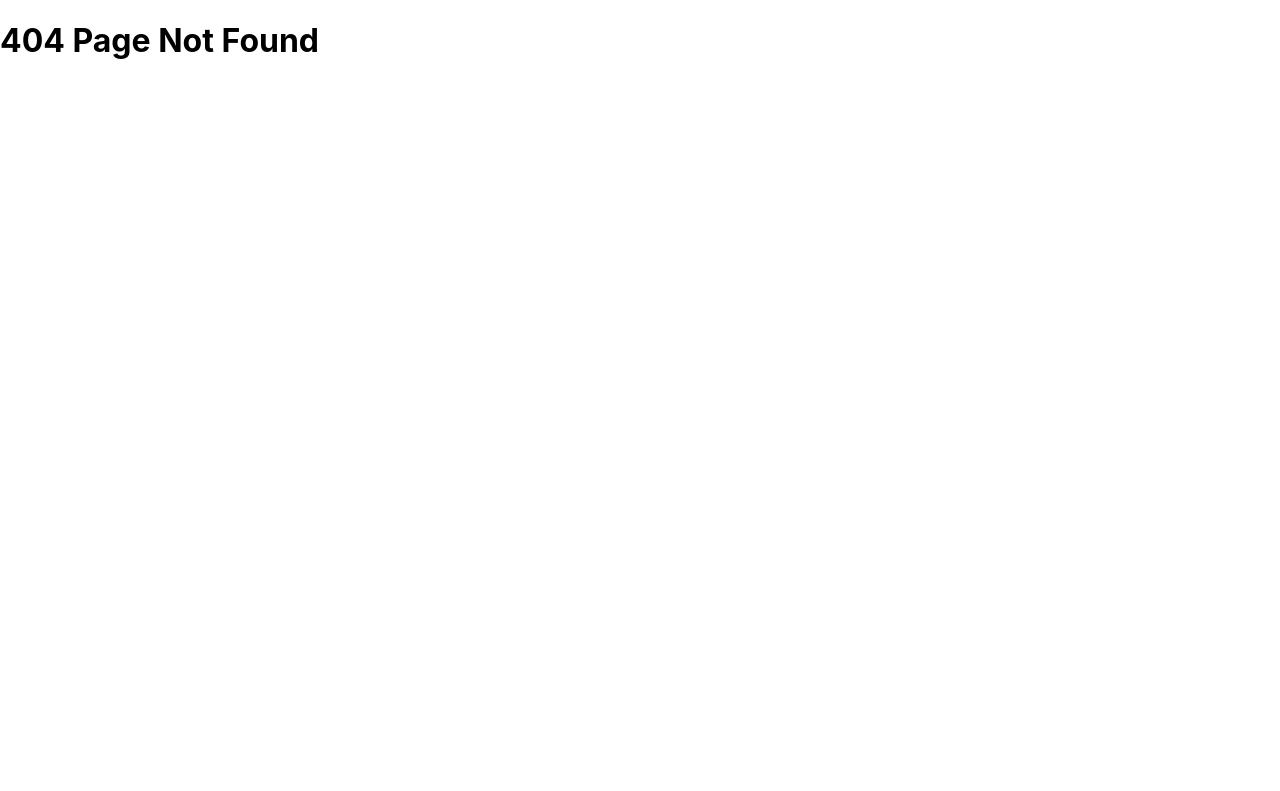
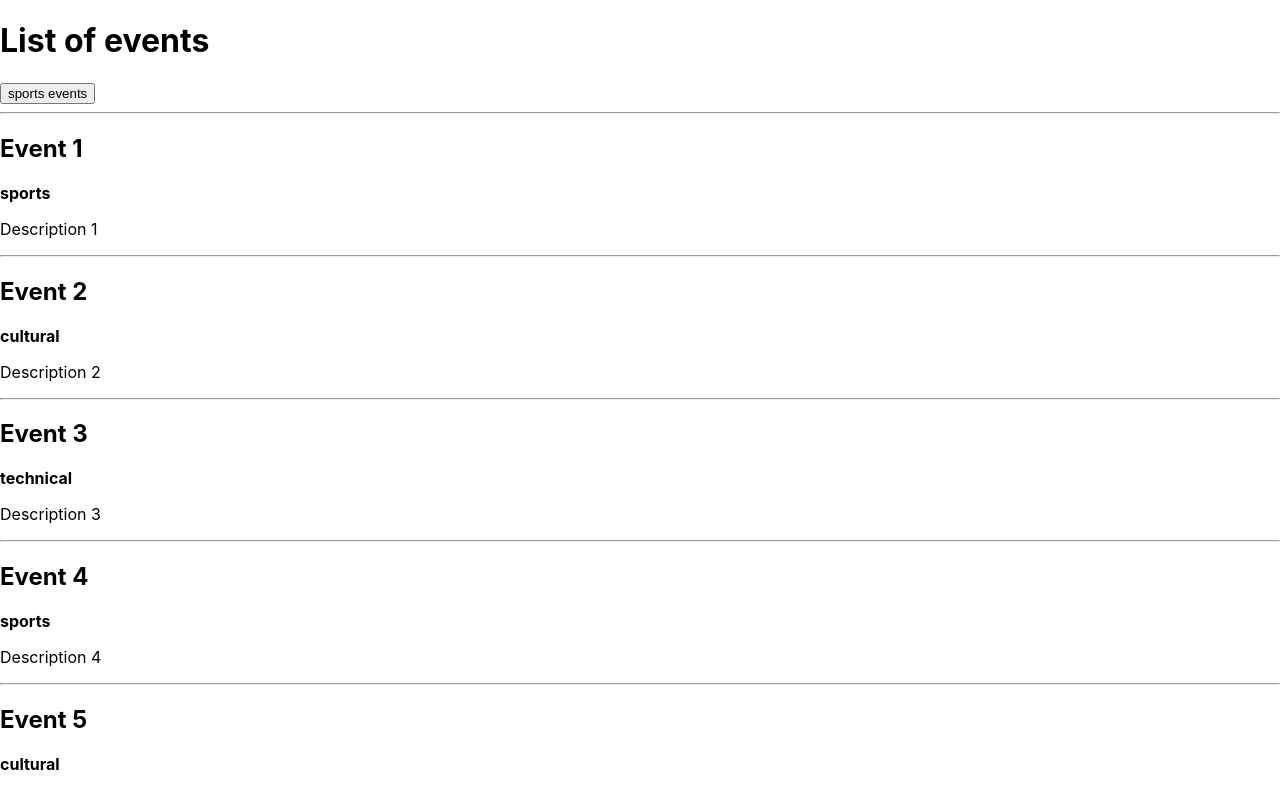
Before and after one commit to joshi-kaushal/hello-nextjs, a Next.js app: page /events in a window 1280 px wide. Before the commit this address had no page. Shown: the top 791 px of the page. Built offline with nearby package versions, Linux system fonts and the light colour scheme; data requests are answered from the project's data file.

Commit message:
data fetching completed

```diff
--- a/db.json
+++ b/db.json
@@ -1,4 +1,48 @@
 {
+  "events": [
+    {
+      "id": 1,
+      "title": "Event 1",
+      "description": "Description 1",
+      "category": "sports",
+      "date": "2018-01-01"
+    },
+    {
+      "id": 2,
+      "title": "Event 2",
+      "description": "Description 2",
+      "category": "cultural",
+      "date": "2018-01-01"
+    },
+    {
+      "id": 3,
+      "title": "Event 3",
+      "description": "Description 3",
+      "category": "technical",
+      "date": "2018-01-01"
+    },
+    {
+      "id": 4,
+      "title": "Event 4",
+      "description": "Description 4",
+      "category": "sports",
+      "date": "2018-01-01"
+    },
+    {
+      "id": 5,
+      "title": "Event 5",
+      "description": "Description 5",
+      "category": "cultural",
+      "date": "2018-01-01"
+    },
+    {
+      "id": 6,
+      "title": "Event 6",
+      "description": "Description 6",
+      "category": "fun",
+      "date": "2018-01-01"
+    }
+  ],
   "dashboard": {
     "posts": 5,
     "likes": 100,
--- /dev/null
+++ b/pages/events.js
@@ -0,0 +1,56 @@
+import { useState } from "react";
+import { useRouter } from "next/router";
+
+export default function Events({ eventsList }) {
+  const [events, setEvents] = useState(eventsList);
+
+  const router = useRouter();
+
+  const fetchSportsEvents = async () => {
+    const response = await fetch(
+      "http://localhost:3001/events?category=sports"
+    );
+    const data = await response.json();
+    setEvents(data);
+
+    router.push("/events?category=sports", undefined, { shallow: true });
+  };
+
+  return (
+    <>
+      <h1>List of events</h1>
+
+      <button onClick={fetchSportsEvents}>sports events</button>
+
+      {events.map((event) => {
+        return (
+          <div key={event.id}>
+            <hr />
+            <h2>{event.title}</h2>
+            <b>{event.category}</b>
+            <p>{event.description}</p>
+          </div>
+        );
+      })}
+    </>
+  );
+}
+
+export async function getServerSideProps(context) {
+  const { category } = context.query;
+  const queryString = category ? `?category=${category}` : "";
+
+  /*
+	? When we reload the page, `getServerSideProps` is called again.
+	? This time, `category` is present. Hence, URL fetches filtered events.
+  */
+
+  const response = await fetch(`http://localhost:3001/events/${queryString}`);
+  const eventsList = await response.json();
+
+  return {
+    props: {
+      eventsList,
+    },
+  };
+}
```
Also changed, not shown: 1 other file (tests, documents, lock files or other folders).
